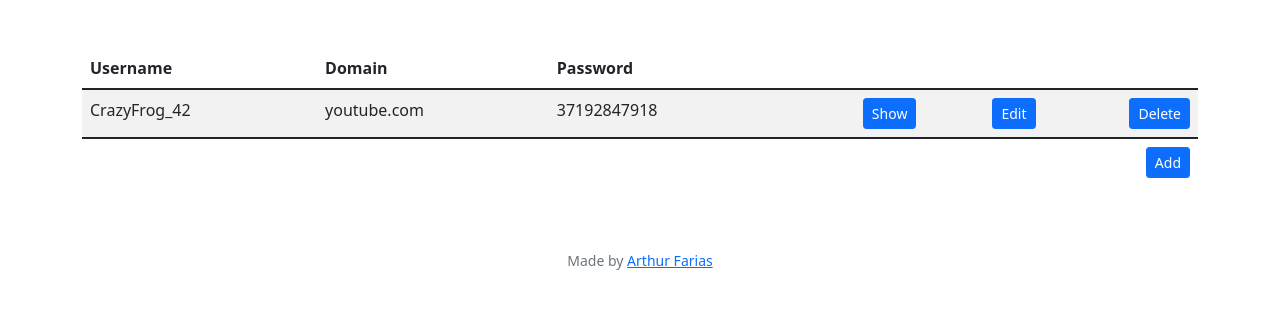
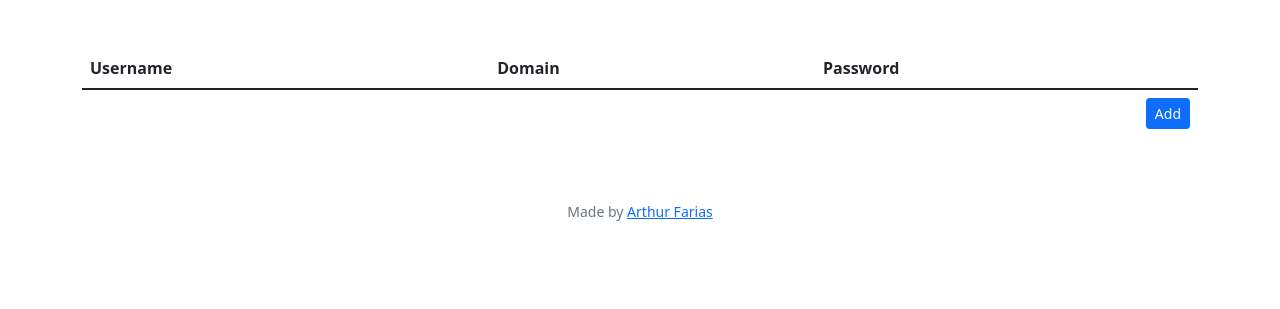
Before and after one commit to abfarias/CS50-Final-Project, a Flask app: page / in a window 1280 px wide. Shown: the part 66-375 px from the top of the page. Run offline with Flask 3, Linux system fonts and the light colour scheme; the visitor is signed in with stand-in values (Sample User, id 1).

Commit message:
delete button now refers to the database by id

```diff
--- a/templates/index.html
+++ b/templates/index.html
@@ -1,6 +1,6 @@
 {% extends "layout.html" %}
 
-{% block scripts %} <script src="/static/js/index.js"></script> {% endblock %}
+{% block scripts %} <script src="/static/index.js"></script> {% endblock %}
 
 {% block title %} Vault {% endblock %}
 
@@ -14,18 +14,20 @@
         </tr>
         </thead>
             <tbody>
+                {% for list in passwords %}
                 <tr>
-                    <td class="text-start">CrazyFrog_42</td>
-                    <td class="text-start">youtube.com</td>
-                    <td class="text-start">37192847918</td>
+                    <td class="text-start">{{ list.username }}</td>
+                    <td class="text-start">{{ list.domain }}</td>
+                    <td class="text-start">{{ list.hash }}</td>
                     <td class="text-end"><button class="btn btn-primary btn-sm">Show</button></td>
                     <td class="text-end"><button class="btn btn-primary btn-sm">Edit</button></td>
-                    <td class="text-end"><button class="btn btn-primary btn-sm">Delete</button></td>
+                    <td class="text-end"><button class="btn btn-primary btn-sm" name="delete" id="{{ list.id }}">Delete</button></td>
                 </tr>
+                {% endfor %}
             </tbody>
         <tfoot>
             <tr>
-                <td class= "border-0 text-end" colspan="6"><button type="button" class="btn btn-primary btn-sm" id="add">Add</button></td>
+                <td class= "border-0 text-end" colspan="6"><button class="btn btn-primary btn-sm" id="add">Add</button></td>
             </tr>
         </tfoot>
     </table>
```
